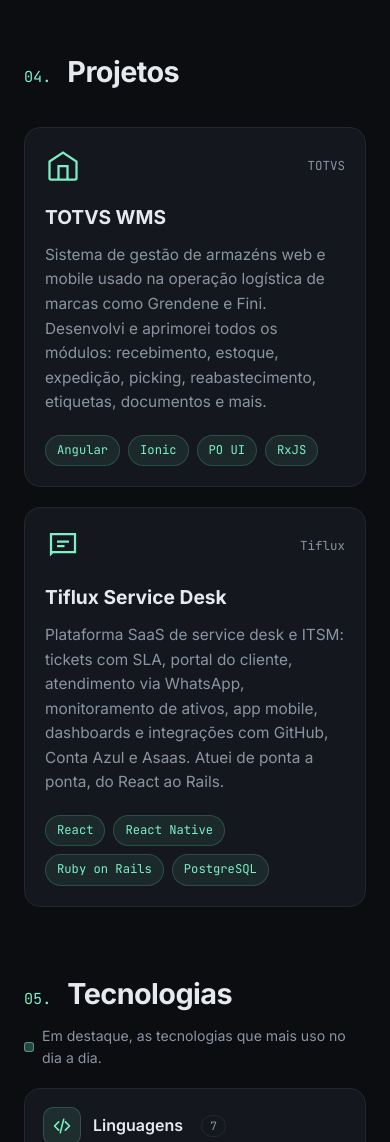
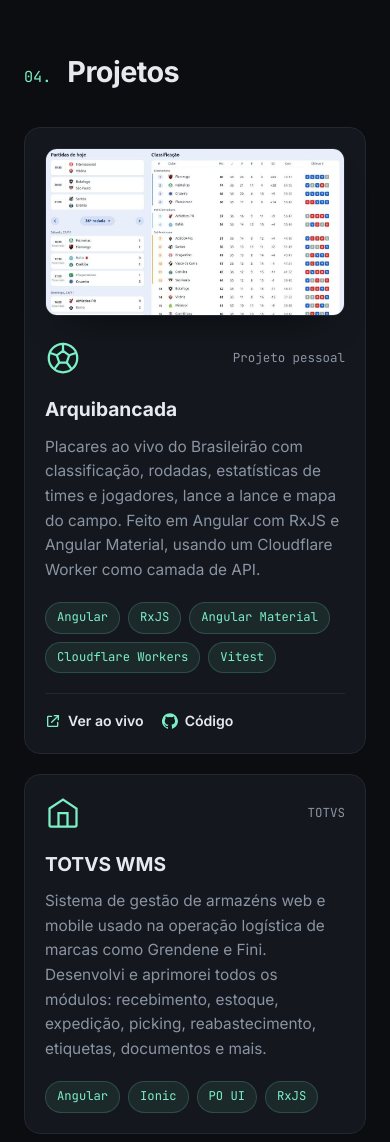
Before and after one commit to gabrielguimah/gabrielguimah.github.io, a website with bundled scripts: page index.html in a window 390 px wide. Shown: the part 5420-6562 px from the top of the page. Built offline with nearby package versions, Linux system fonts and the light colour scheme.

Commit message:
adding new project

```diff
--- a/src/components/sections/ProjectsSection.ts
+++ b/src/components/sections/ProjectsSection.ts
@@ -1,11 +1,13 @@
 import { Component } from '../../core/Component.js';
 import { html } from '../../core/template.js';
+import { copy } from '../../data/copy.js';
 import { projects } from '../../data/projects.js';
+import type { Project, ProjectLinks } from '../../data/types.js';
 import { icon } from '../../icons/index.js';
 import { sectionHeading } from '../ui/SectionHeading.js';
 import { tagList } from '../ui/TagList.js';
 
-/** `<projects-section>` — product cards. */
+/** `<projects-section>` — product cards, with demo and source links when available. */
 export class ProjectsSection extends Component {
   protected template(): string {
     return html`
@@ -13,22 +15,53 @@ export class ProjectsSection extends Component {
         <div class="container">
           ${sectionHeading('projects')}
           <div class="projects">
-            ${projects.map(
-              (project) => html`
-                <article class="card project-card reveal">
-                  <div class="project-card__top">
-                    ${icon(project.icon, 'project-card__icon')}
-                    <span class="project-card__company">${project.company}</span>
-                  </div>
-                  <h3 class="project-card__title">${project.title}</h3>
-                  <p class="project-card__description">${this.t(project.description)}</p>
-                  ${tagList(project.tags)}
-                </article>
-              `,
-            )}
+            ${projects.map((project) => this.#card(project))}
           </div>
         </div>
       </section>
     `;
   }
+
+  #card(project: Project): string {
+    return html`
+      <article class="card project-card ${project.featured ? 'project-card--featured' : ''} reveal">
+        <div class="project-card__body">
+          <div class="project-card__top">
+            ${icon(project.icon, 'project-card__icon')}
+            <span class="project-card__company">${this.t(project.company)}</span>
+          </div>
+          <h3 class="project-card__title">${project.title}</h3>
+          <p class="project-card__description">${this.t(project.description)}</p>
+          ${tagList(project.tags)}
+          ${project.links && this.#links(project.links)}
+        </div>
+        ${project.image && this.#preview(project)}
+      </article>
+    `;
+  }
+
+  #preview(project: Project): string {
+    const href = project.links?.demo;
+    const image = html`<img src="${project.image}" alt="${project.title}" loading="lazy" width="1045" height="582" />`;
+    return html`
+      <figure class="project-card__preview">
+        ${href ? html`<a href="${href}" target="_blank" rel="noopener" tabindex="-1">${image}</a>` : image}
+      </figure>
+    `;
+  }
+
+  #links(links: ProjectLinks): string {
+    return html`
+      <div class="project-card__links">
+        ${links.demo &&
+        html`<a class="project-card__link" href="${links.demo}" target="_blank" rel="noopener">
+          ${icon('external')}<span>${this.t(copy.projects.demo)}</span>
+        </a>`}
+        ${links.repository &&
+        html`<a class="project-card__link" href="${links.repository}" target="_blank" rel="noopener">
+          ${icon('github')}<span>${this.t(copy.projects.repository)}</span>
+        </a>`}
+      </div>
+    `;
+  }
 }
--- a/src/data/copy.ts
+++ b/src/data/copy.ts
@@ -5,6 +5,10 @@ export const copy = {
   hero: {
     talk: { pt: 'Vamos conversar', en: "Let's talk" },
     resume: { pt: 'Baixar currículo', en: 'Download résumé' },
+  },
+  projects: {
+    demo: { pt: 'Ver ao vivo', en: 'Live demo' },
+    repository: { pt: 'Código', en: 'Source code' },
   },
   stack: {
     note: {
--- a/src/data/projects.ts
+++ b/src/data/projects.ts
@@ -1,6 +1,22 @@
 import type { Project } from './types.js';
 
 export const projects: Project[] = [
+  {
+    title: 'Arquibancada',
+    company: { pt: 'Projeto pessoal', en: 'Side project' },
+    icon: 'stadium',
+    description: {
+      pt: 'Placares ao vivo do Brasileirão com classificação, rodadas, estatísticas de times e jogadores, lance a lance e mapa do campo. Feito em Angular com RxJS e Angular Material, usando um Cloudflare Worker como camada de API.',
+      en: 'Live Brazilian league scores with standings, rounds, team and player stats, play-by-play and a pitch map. Built with Angular, RxJS and Angular Material, using a Cloudflare Worker as the API layer.',
+    },
+    tags: ['Angular', 'RxJS', 'Angular Material', 'Cloudflare Workers', 'Vitest'],
+    links: {
+      demo: 'https://gabrielguimah.com.br/arquibancada',
+      repository: 'https://github.com/gabrielguimah/arquibancada',
+    },
+    image: 'assets/images/projects/arquibancada.jpg',
+    featured: true,
+  },
   {
     title: 'TOTVS WMS',
     company: 'TOTVS',
--- a/src/icons/index.ts
+++ b/src/icons/index.ts
@@ -24,6 +24,8 @@ export const icons = {
   'users': '<svg fill="none" stroke="currentColor" stroke-linecap="round" stroke-linejoin="round" stroke-width="1.9" viewBox="0 0 24 24"><path d="M16 21v-2a4 4 0 0 0-4-4H6a4 4 0 0 0-4 4v2"/><circle cx="9" cy="7" r="4"/><path d="M22 21v-2a4 4 0 0 0-3-3.9M16 3.1a4 4 0 0 1 0 7.8"/></svg>',
   'flag-br': '<svg viewBox="0 0 28 20"><rect fill="#009c3b" height="20" width="28"/><path d="M14 2.5 25.5 10 14 17.5 2.5 10z" fill="#ffdf00"/><circle cx="14" cy="10" fill="#002776" r="4.3"/><path d="M9.8 9.2c2.8-.6 5.9-.1 8.3 1.4" fill="none" stroke="#fff" stroke-width=".8"/></svg>',
   'flag-us': '<svg viewBox="0 0 28 20"><rect fill="#fff" height="20" width="28"/><g fill="#b22234"><rect height="1.54" width="28" y="0.00"/><rect height="1.54" width="28" y="3.08"/><rect height="1.54" width="28" y="6.15"/><rect height="1.54" width="28" y="9.23"/><rect height="1.54" width="28" y="12.31"/><rect height="1.54" width="28" y="15.38"/><rect height="1.54" width="28" y="18.46"/></g><rect fill="#3c3b6e" height="10.77" width="12"/><g fill="#fff"><circle cx="1.5" cy="1.3" r=".45"/><circle cx="3.7" cy="1.3" r=".45"/><circle cx="5.9" cy="1.3" r=".45"/><circle cx="8.1" cy="1.3" r=".45"/><circle cx="10.3" cy="1.3" r=".45"/><circle cx="2.6" cy="3.3" r=".45"/><circle cx="4.8" cy="3.3" r=".45"/><circle cx="7.0" cy="3.3" r=".45"/><circle cx="9.2" cy="3.3" r=".45"/><circle cx="1.5" cy="5.3" r=".45"/><circle cx="3.7" cy="5.3" r=".45"/><circle cx="5.9" cy="5.3" r=".45"/><circle cx="8.1" cy="5.3" r=".45"/><circle cx="10.3" cy="5.3" r=".45"/><circle cx="2.6" cy="7.3" r=".45"/><circle cx="4.8" cy="7.3" r=".45"/><circle cx="7.0" cy="7.3" r=".45"/><circle cx="9.2" cy="7.3" r=".45"/><circle cx="1.5" cy="9.3" r=".45"/><circle cx="3.7" cy="9.3" r=".45"/><circle cx="5.9" cy="9.3" r=".45"/><circle cx="8.1" cy="9.3" r=".45"/><circle cx="10.3" cy="9.3" r=".45"/></g></svg>',
+  'stadium': '<svg viewBox="0 0 24 24" fill="none" stroke="currentColor" stroke-width="1.8" stroke-linecap="round" stroke-linejoin="round"><circle cx="12" cy="12" r="9.5"/><path d="m12 7.2 4.1 3-1.6 4.8h-5L7.9 10.2z"/><path d="M12 7.2V2.5M16.1 10.2l4.4-1.5M14.5 15l2.8 3.8M9.5 15l-2.8 3.8M7.9 10.2 3.5 8.7"/></svg>',
+  'external': '<svg viewBox="0 0 24 24" fill="none" stroke="currentColor" stroke-width="2" stroke-linecap="round" stroke-linejoin="round"><path d="M14 4h6v6"/><path d="M10 14 20 4"/><path d="M19 14v5a1 1 0 0 1-1 1H5a1 1 0 0 1-1-1V6a1 1 0 0 1 1-1h5"/></svg>',
 } as const;
 
 export type IconName = keyof typeof icons;
--- a/styles/components/projects.css
+++ b/styles/components/projects.css
@@ -1,6 +1,6 @@
 .projects {
   display: grid;
-  grid-template-columns: repeat(auto-fit, minmax(min(340px, 100%), 1fr));
+  grid-template-columns: repeat(2, minmax(0, 1fr));
   gap: 20px;
 }
 
@@ -51,6 +51,84 @@
   margin-top: 20px;
 }
 
+.project-card__links {
+  display: flex;
+  flex-wrap: wrap;
+  gap: 18px;
+  margin-top: 20px;
+  padding-top: 16px;
+  border-top: 1px solid var(--color-border);
+}
+
+.project-card__link {
+  display: inline-flex;
+  align-items: center;
+  gap: 7px;
+  font-size: 0.88rem;
+  font-weight: 600;
+  color: var(--color-text);
+  transition: color 0.2s;
+}
+
+.project-card__link:hover {
+  color: var(--color-accent);
+}
+
+.project-card__link .icon {
+  width: 16px;
+  height: 16px;
+  color: var(--color-accent);
+}
+
+.project-card__body {
+  display: flex;
+  flex: 1;
+  flex-direction: column;
+  min-width: 0;
+}
+
+/* featured project: full row, text beside a screenshot */
+.project-card--featured {
+  grid-column: 1 / -1;
+  display: grid;
+  grid-template-columns: minmax(0, 1fr) minmax(0, 1.15fr);
+  gap: 32px;
+  align-items: center;
+}
+
+.project-card__preview {
+  overflow: hidden;
+  border: 1px solid var(--color-border);
+  border-radius: 12px;
+  background: var(--color-surface);
+  box-shadow: 0 20px 40px -24px rgba(0, 0, 0, 0.8);
+}
+
+.project-card__preview img {
+  width: 100%;
+  height: auto;
+  transition: transform 0.4s ease;
+}
+
+.project-card--featured:hover .project-card__preview img {
+  transform: scale(1.02);
+}
+
+@media (max-width: 860px) {
+  .projects {
+    grid-template-columns: 1fr;
+  }
+
+  .project-card--featured {
+    grid-template-columns: 1fr;
+    gap: 24px;
+  }
+
+  .project-card--featured .project-card__preview {
+    order: -1;
+  }
+}
+
 @media (max-width: 700px) {
   .project-card {
     padding: 20px;
```
Also changed, not shown: src/data/types.ts (+11 -1 lines), assets/images/projects/arquibancada.jpg (added), dist/components/sections/ProjectsSection.js, dist/data/copy.js, dist/data/projects.js, dist/icons/index.js.
